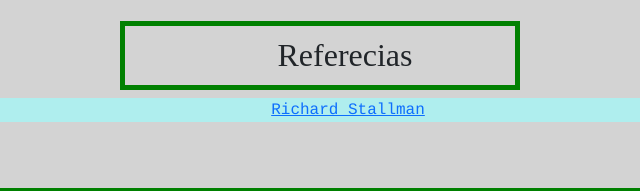
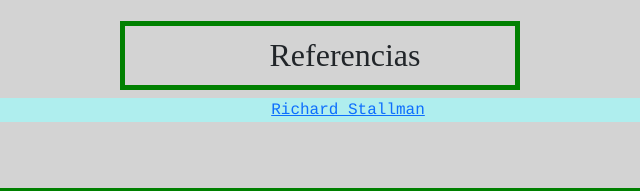
Before and after one commit to Daniel18cyber/Proyecto, a plain HTML site: page index.html in a window 1280 px wide. Shown: the part 3636-3827 px from the top of the page, 320-960 px from the left. Drawn offline with nearby package versions, Linux system fonts and the light colour scheme.

Commit message:
Update index.html

```diff
--- a/index.html
+++ b/index.html
@@ -107,7 +107,7 @@
 </center><br>
 
 <center>
-	<h2 style="font-family: Lucida Bright;">Referecias</h2>
+	<h2 style="font-family: Lucida Bright;">Referencias</h2>
 </center>
 
 <center>
```
